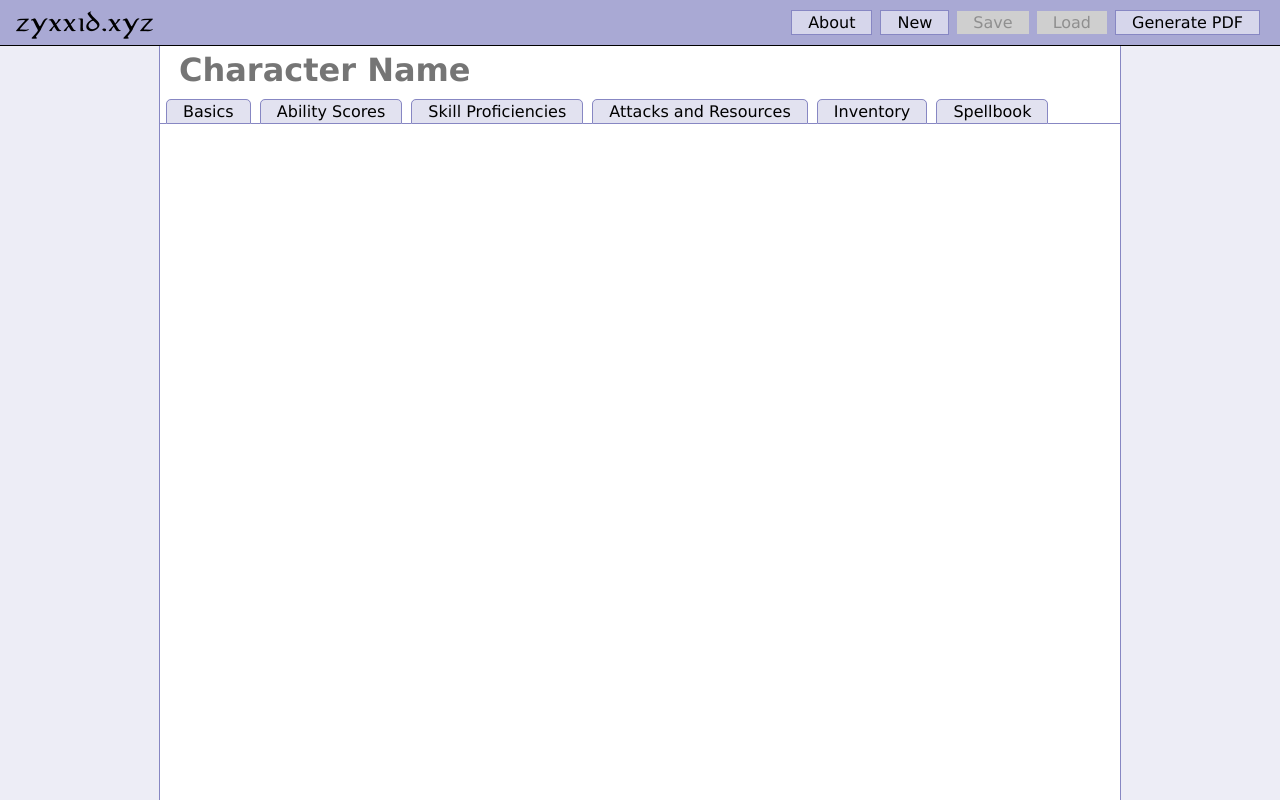
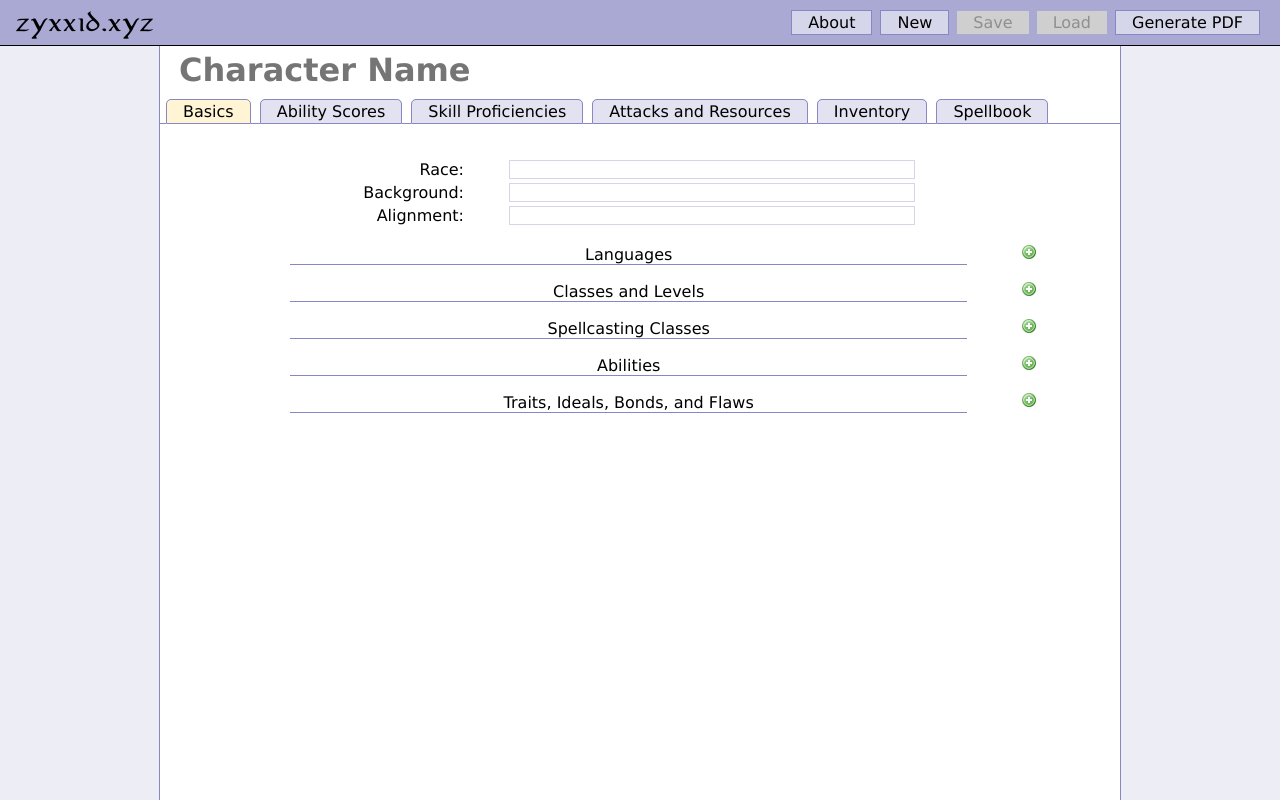
Before and after one commit to Dennovin/zyxxid, a Python web app: template app/zyxxid/templates/index.html.j2 in a window 1280 px wide. Run offline with Jinja, Linux system fonts and the light colour scheme; the template is opened without the code that fills it, so the values that code supplies are empty; some libraries are stand-ins or nearby versions.

Commit message:
open basics tab by default

```diff
--- a/app/zyxxid/templates/index.html.j2
+++ b/app/zyxxid/templates/index.html.j2
@@ -78,7 +78,7 @@
         </div>
 
         <div class="section-nav">
-          <a href="#" name="basics">Basics</a>
+          <a href="#" name="basics" class="active">Basics</a>
           <a href="#" name="abilities">Ability Scores</a>
           <a href="#" name="skills">Skill Proficiencies</a>
           <a href="#" name="attacks">Attacks and Resources</a>
@@ -106,7 +106,7 @@
           <ul></ul>
         </div>
 
-        <div class="section" name="basics">
+        <div class="section active" name="basics">
           <div class="input-row">
             <label>Race:</label>
             <input type="text" name="race" />
```
